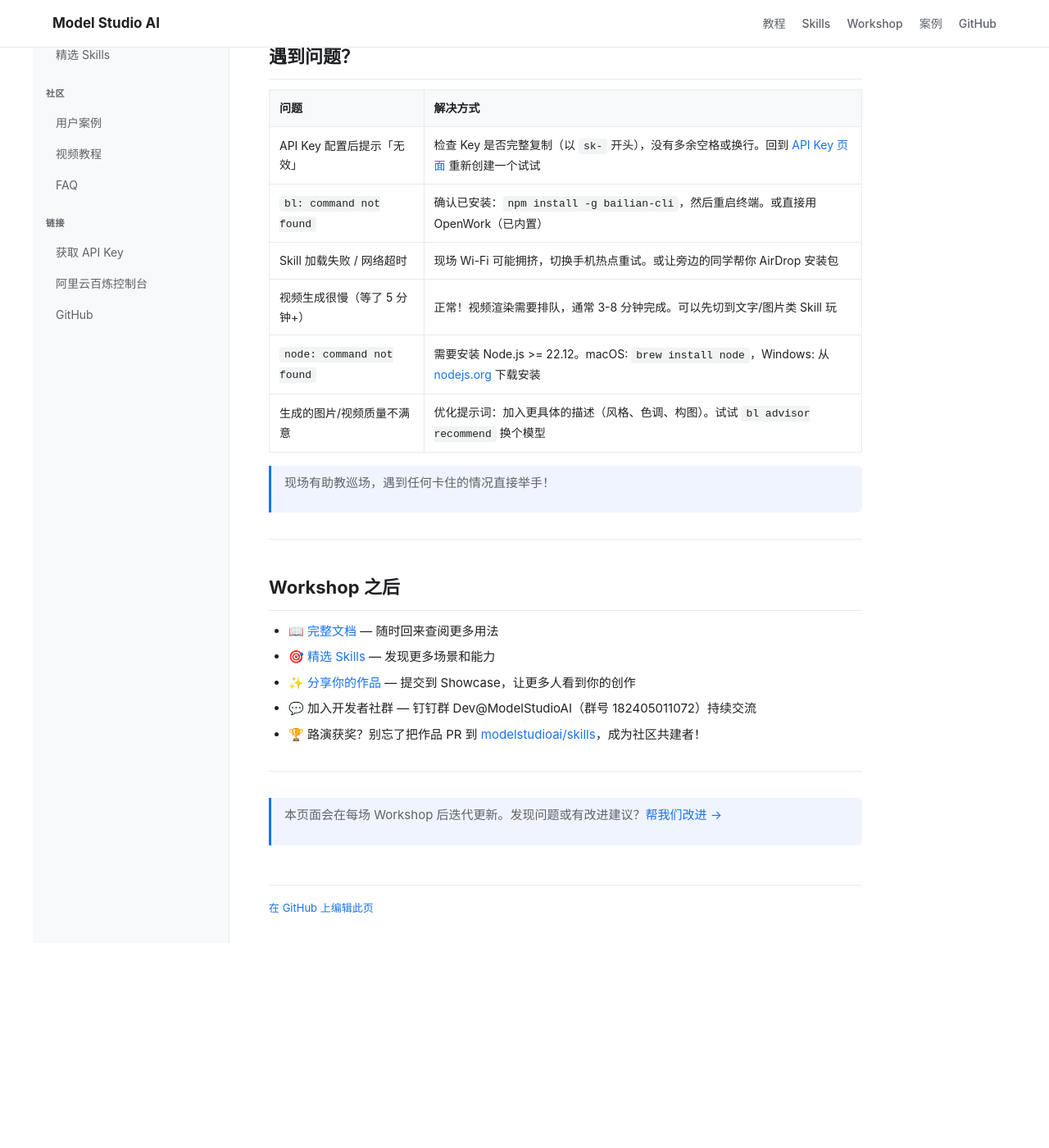
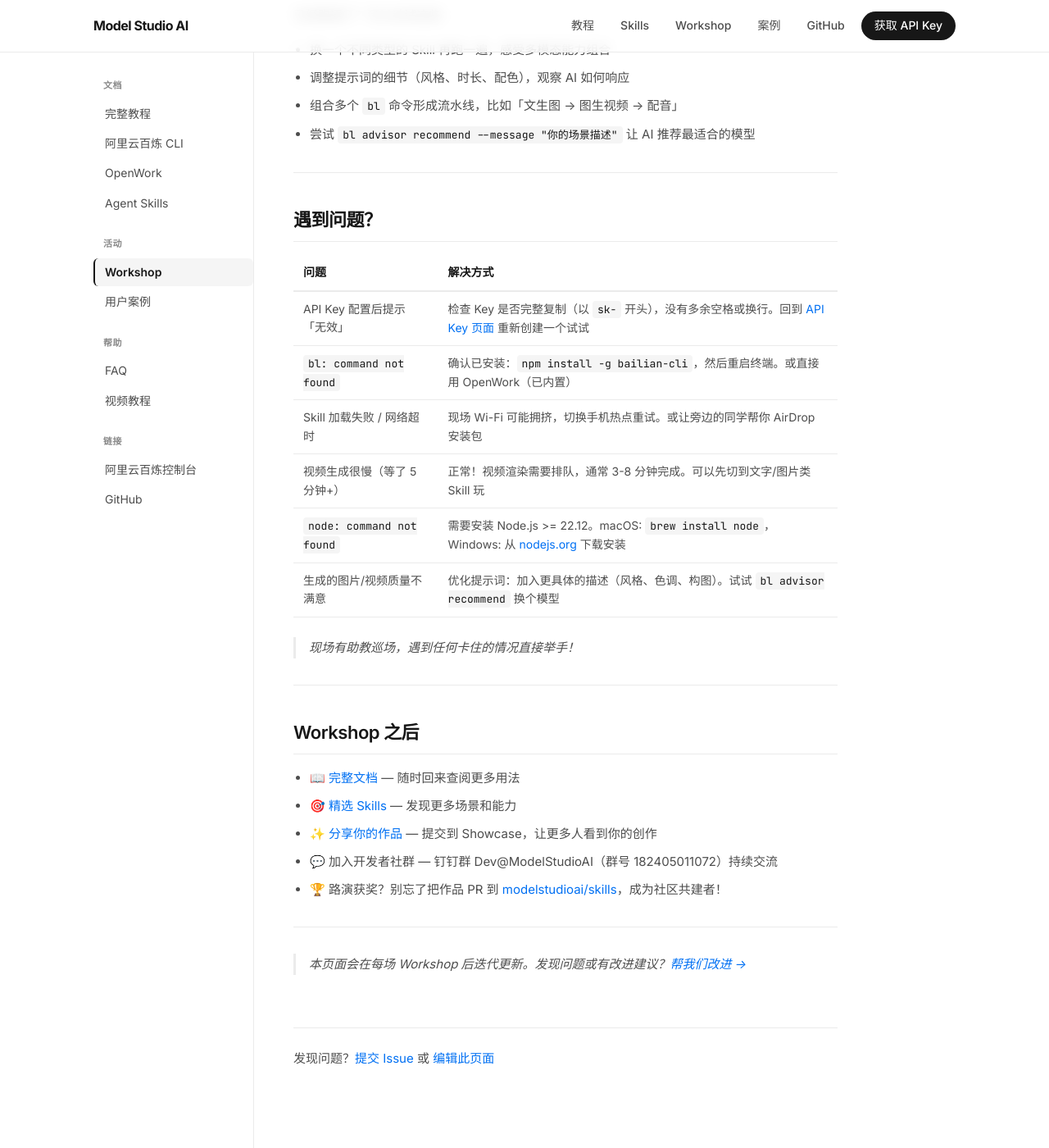
Before and after one commit to joeytoday/modelstudioai.github.io, a Jekyll site: the page built from workshop/index.md, in a window 1280 px wide and 1400 px high, scrolled down 5642 px. Shown: the whole window at 82% size. Built offline with Jekyll 4.4.1, drawn with Linux system fonts in a browser that asks for light colours; before the commit the page ends 6792 px from its top, so only the background shows below that.

Commit message:
style: apply Vercel design system to _layouts/doc.html

```diff
--- a/_layouts/doc.html
+++ b/_layouts/doc.html
@@ -3,66 +3,89 @@
 <head>
 <meta charset="UTF-8">
 <meta name="viewport" content="width=device-width, initial-scale=1.0">
-<title>{{ page.title }} - {{ site.title }}</title>
+<title>{{ page.title }} — {{ site.title }}</title>
+<link rel="preconnect" href="https://fonts.googleapis.com">
+<link rel="preconnect" href="https://fonts.gstatic.com" crossorigin>
+<link href="https://fonts.googleapis.com/css2?family=Inter:wght@400;500;600;700&family=JetBrains+Mono:wght@400;500&display=swap" rel="stylesheet">
 <style>
 :root {
-  --primary: #1a73e8;
-  --primary-dark: #1557b0;
-  --bg: #ffffff;
-  --bg-sidebar: #f8f9fa;
-  --text: #202124;
-  --text-secondary: #5f6368;
-  --border: #e8eaed;
+  --primary: #171717;
+  --on-primary: #ffffff;
+  --ink: #171717;
+  --body: #4d4d4d;
+  --mute: #888888;
+  --hairline: #ebebeb;
+  --canvas: #ffffff;
+  --canvas-soft: #fafafa;
+  --canvas-soft-2: #f5f5f5;
+  --link: #0070f3;
+  --link-deep: #0761d1;
+  --gradient-start: #007cf0;
+  --gradient-end: #00dfd8;
+  --rounded-sm: 6px;
+  --rounded-md: 8px;
+  --rounded-lg: 12px;
+  --rounded-pill: 100px;
+  --font-sans: Inter, -apple-system, BlinkMacSystemFont, "PingFang SC", "Microsoft YaHei", sans-serif;
+  --font-mono: "JetBrains Mono", ui-monospace, SFMono-Regular, Menlo, monospace;
 }
 * { margin: 0; padding: 0; box-sizing: border-box; }
-body { font-family: -apple-system, BlinkMacSystemFont, "PingFang SC", "Microsoft YaHei", "Segoe UI", sans-serif; color: var(--text); line-height: 1.7; }
+body { font-family: var(--font-sans); color: var(--ink); line-height: 1.6; background: var(--canvas); }
 
 /* Nav */
-.nav { background: var(--bg); border-bottom: 1px solid var(--border); padding: 14px 0; position: sticky; top: 0; z-index: 100; }
-.nav-inner { max-width: 1200px; margin: 0 auto; padding: 0 24px; display: flex; align-items: center; justify-content: space-between; }
-.nav-logo { font-size: 17px; font-weight: 700; color: var(--text); text-decoration: none; }
-.nav-links { display: flex; gap: 20px; }
-.nav-links a { color: var(--text-secondary); text-decoration: none; font-size: 14px; font-weight: 500; }
-.nav-links a:hover { color: var(--primary); }
+.nav { background: var(--canvas); border-bottom: 1px solid var(--hairline); height: 64px; display: flex; align-items: center; position: sticky; top: 0; z-index: 100; backdrop-filter: blur(8px); background: rgba(255,255,255,0.8); }
+.nav-inner { max-width: 1100px; margin: 0 auto; padding: 0 24px; width: 100%; display: flex; align-items: center; justify-content: space-between; }
+.nav-logo { font-size: 16px; font-weight: 700; color: var(--ink); text-decoration: none; letter-spacing: -0.5px; }
+.nav-links { display: flex; gap: 8px; align-items: center; }
+.nav-links a { color: var(--body); text-decoration: none; font-size: 14px; font-weight: 500; padding: 6px 12px; border-radius: var(--rounded-pill); transition: background 0.15s, color 0.15s; }
+.nav-links a:hover { background: var(--canvas-soft-2); color: var(--ink); }
+.nav-cta { background: var(--primary) !important; color: var(--on-primary) !important; font-size: 14px !important; font-weight: 500; padding: 6px 16px !important; border-radius: var(--rounded-sm); }
+.nav-cta:hover { opacity: 0.9; background: var(--primary) !important; }
 
-/* Layout */
-.doc-layout { display: flex; max-width: 1200px; margin: 0 auto; min-height: calc(100vh - 53px); }
+/* Doc layout */
+.doc-layout { display: grid; grid-template-columns: 220px 1fr; max-width: 1100px; margin: 0 auto; min-height: calc(100vh - 64px); }
 
 /* Sidebar */
-.sidebar { width: 240px; flex-shrink: 0; background: var(--bg-sidebar); border-right: 1px solid var(--border); padding: 24px 16px; position: sticky; top: 53px; height: calc(100vh - 53px); overflow-y: auto; }
-.sidebar h4 { font-size: 11px; text-transform: uppercase; letter-spacing: 0.5px; color: var(--text-secondary); margin-bottom: 8px; margin-top: 20px; }
-.sidebar h4:first-child { margin-top: 0; }
-.sidebar a { display: block; padding: 6px 12px; color: var(--text-secondary); text-decoration: none; font-size: 14px; border-radius: 6px; margin-bottom: 2px; }
-.sidebar a:hover { background: var(--border); color: var(--text); }
-.sidebar a.active { background: #e8f0fe; color: var(--primary); font-weight: 600; }
+.sidebar { border-right: 1px solid var(--hairline); padding: 32px 0 32px 24px; position: sticky; top: 64px; height: calc(100vh - 64px); overflow-y: auto; }
+.sidebar-section { margin-bottom: 24px; }
+.sidebar-title { font-size: 11px; font-weight: 600; text-transform: uppercase; letter-spacing: 0.5px; color: var(--mute); margin-bottom: 8px; padding-left: 12px; }
+.sidebar a { display: block; font-size: 14px; color: var(--body); text-decoration: none; padding: 6px 12px; border-radius: var(--rounded-sm); margin-bottom: 2px; transition: all 0.12s; border-left: 2px solid transparent; }
+.sidebar a:hover { background: var(--canvas-soft-2); color: var(--ink); }
+.sidebar a.active { color: var(--ink); font-weight: 600; background: var(--canvas-soft-2); border-left-color: var(--ink); }
 
-/* Content */
-.doc-content { flex: 1; padding: 32px 48px; max-width: 820px; }
-.doc-content h1 { font-size: 28px; margin-bottom: 8px; padding-bottom: 12px; border-bottom: 1px solid var(--border); }
-.doc-content h2 { font-size: 22px; margin-top: 40px; margin-bottom: 12px; padding-bottom: 8px; border-bottom: 1px solid var(--border); }
-.doc-content h3 { font-size: 17px; margin-top: 28px; margin-bottom: 8px; }
-.doc-content p { margin-bottom: 16px; font-size: 15px; }
-.doc-content ul, .doc-content ol { margin-bottom: 16px; padding-left: 24px; font-size: 15px; }
-.doc-content li { margin-bottom: 6px; }
-.doc-content a { color: var(--primary); text-decoration: none; }
+/* Content area */
+.doc-content { padding: 48px 48px 80px; max-width: 760px; }
+.doc-content h1 { font-size: 32px; font-weight: 700; letter-spacing: -1.2px; margin-bottom: 8px; line-height: 1.2; }
+.doc-content h2 { font-size: 22px; font-weight: 600; letter-spacing: -0.5px; margin: 40px 0 16px; padding-bottom: 8px; border-bottom: 1px solid var(--hairline); }
+.doc-content h3 { font-size: 17px; font-weight: 600; letter-spacing: -0.3px; margin: 32px 0 12px; }
+.doc-content p { font-size: 15px; color: var(--body); line-height: 26px; margin-bottom: 16px; }
+.doc-content a { color: var(--link); text-decoration: none; }
 .doc-content a:hover { text-decoration: underline; }
-.doc-content code { background: #f1f3f4; padding: 2px 6px; border-radius: 4px; font-size: 13px; font-family: "SF Mono", "Fira Code", monospace; }
-.doc-content pre { background: #1e1e1e; color: #d4d4d4; padding: 16px 20px; border-radius: 8px; overflow-x: auto; margin-bottom: 16px; font-size: 13px; line-height: 1.5; }
+.doc-content ul, .doc-content ol { padding-left: 20px; margin-bottom: 16px; }
+.doc-content li { font-size: 15px; color: var(--body); line-height: 26px; margin-bottom: 8px; }
+.doc-content code { font-family: var(--font-mono); font-size: 13px; background: var(--canvas-soft-2); padding: 2px 6px; border-radius: 4px; color: var(--ink); }
+.doc-content pre { background: var(--primary); color: var(--on-primary); padding: 20px 24px; border-radius: var(--rounded-md); margin-bottom: 20px; overflow-x: auto; font-size: 13px; line-height: 22px; }
 .doc-content pre code { background: none; padding: 0; color: inherit; }
-.doc-content table { width: 100%; border-collapse: collapse; margin-bottom: 16px; font-size: 14px; }
-.doc-content th, .doc-content td { padding: 10px 12px; border: 1px solid var(--border); text-align: left; }
-.doc-content th { background: var(--bg-sidebar); font-weight: 600; }
-.doc-content blockquote { border-left: 3px solid var(--primary); padding: 8px 16px; margin-bottom: 16px; background: #f0f4ff; color: var(--text-secondary); font-size: 14px; border-radius: 0 6px 6px 0; }
-.doc-content hr { border: none; border-top: 1px solid var(--border); margin: 32px 0; }
+.doc-content blockquote { border-left: 3px solid var(--hairline); padding-left: 16px; margin: 16px 0; color: var(--mute); font-style: italic; }
+.doc-content table { width: 100%; border-collapse: collapse; margin: 16px 0 24px; font-size: 14px; }
+.doc-content th { text-align: left; font-weight: 600; padding: 10px 12px; border-bottom: 2px solid var(--hairline); color: var(--ink); }
+.doc-content td { padding: 10px 12px; border-bottom: 1px solid var(--hairline); color: var(--body); }
+.doc-content tr:hover td { background: var(--canvas-soft); }
+.doc-content img { max-width: 100%; border-radius: var(--rounded-md); margin: 16px 0; }
+.doc-content hr { border: none; border-top: 1px solid var(--hairline); margin: 32px 0; }
 
-/* Edit link */
-.edit-link { margin-top: 48px; padding-top: 16px; border-top: 1px solid var(--border); font-size: 13px; color: var(--text-secondary); }
-.edit-link a { color: var(--primary); }
+/* Page footer */
+.doc-footer { margin-top: 64px; padding-top: 24px; border-top: 1px solid var(--hairline); font-size: 13px; color: var(--mute); }
+.doc-footer a { color: var(--link); text-decoration: none; }
+.doc-footer a:hover { text-decoration: underline; }
 
 /* Mobile */
 @media (max-width: 768px) {
+  .doc-layout { grid-template-columns: 1fr; }
   .sidebar { display: none; }
-  .doc-content { padding: 24px 16px; }
+  .doc-content { padding: 32px 24px 60px; }
+  .doc-content h1 { font-size: 26px; }
+  .nav-links a:not(.nav-cta) { display: none; }
 }
 </style>
 </head>
@@ -76,38 +99,43 @@ body { font-family: -apple-system, BlinkMacSystemFont, "PingFang SC", "Microsoft
       <a href="/skills/">Skills</a>
       <a href="/workshop/">Workshop</a>
       <a href="/showcase/">案例</a>
-      <a href="https://github.com/ModelStudioAI" target="_blank">GitHub</a>
+      <a href="https://github.com/modelstudioai" target="_blank">GitHub</a>
+      <a href="{{ site.bailian_apikey_url }}" class="nav-cta" target="_blank">获取 API Key</a>
     </div>
   </div>
 </nav>
 
 <div class="doc-layout">
   <aside class="sidebar">
-    <h4>快速开始</h4>
+    <div class="sidebar-section">
+      <div class="sidebar-title">文档</div>
       <a href="/guide/" {% if page.url == '/guide/' %}class="active"{% endif %}>完整教程</a>
-    <a href="/workshop/" {% if page.url == '/workshop/' %}class="active"{% endif %}>Workshop 手册</a>
-
-    <h4>产品</h4>
       <a href="/cli/" {% if page.url == '/cli/' %}class="active"{% endif %}>阿里云百炼 CLI</a>
       <a href="/openwork/" {% if page.url == '/openwork/' %}class="active"{% endif %}>OpenWork</a>
-    <a href="/skills/" {% if page.url == '/skills/' %}class="active"{% endif %}>精选 Skills</a>
-
-    <h4>社区</h4>
+      <a href="/skills/" {% if page.url == '/skills/' %}class="active"{% endif %}>Agent Skills</a>
+    </div>
+    <div class="sidebar-section">
+      <div class="sidebar-title">活动</div>
+      <a href="/workshop/" {% if page.url == '/workshop/' %}class="active"{% endif %}>Workshop</a>
       <a href="/showcase/" {% if page.url == '/showcase/' %}class="active"{% endif %}>用户案例</a>
+    </div>
+    <div class="sidebar-section">
+      <div class="sidebar-title">帮助</div>
+      <a href="/faq/" {% if page.url == '/faq/' %}class="active"{% endif %}>FAQ</a>
       <a href="/videos/" {% if page.url == '/videos/' %}class="active"{% endif %}>视频教程</a>
-    <a href="/faq/" {% if page.url == '/faq/' %}class="active"{% endif %}>FAQ</a>
-
-    <h4>链接</h4>
-    <a href="{{ site.bailian_apikey_url }}" target="_blank">获取 API Key</a>
+    </div>
+    <div class="sidebar-section">
+      <div class="sidebar-title">链接</div>
       <a href="{{ site.bailian_cli_url }}" target="_blank">阿里云百炼控制台</a>
-    <a href="https://github.com/ModelStudioAI" target="_blank">GitHub</a>
+      <a href="https://github.com/modelstudioai" target="_blank">GitHub</a>
+    </div>
   </aside>
 
   <main class="doc-content">
     {{ content }}
 
-    <div class="edit-link">
-      <a href="https://github.com/ModelStudioAI/modelstudioai.github.io/edit/main/{{ page.path }}" target="_blank">在 GitHub 上编辑此页</a>
+    <div class="doc-footer">
+      <p>发现问题？<a href="https://github.com/modelstudioai/modelstudioai.github.io/issues" target="_blank">提交 Issue</a> 或 <a href="https://github.com/modelstudioai/modelstudioai.github.io/edit/main/{{ page.path }}" target="_blank">编辑此页面</a></p>
     </div>
   </main>
 </div>
```
Lines whose indentation alone changed are shown as unchanged.
